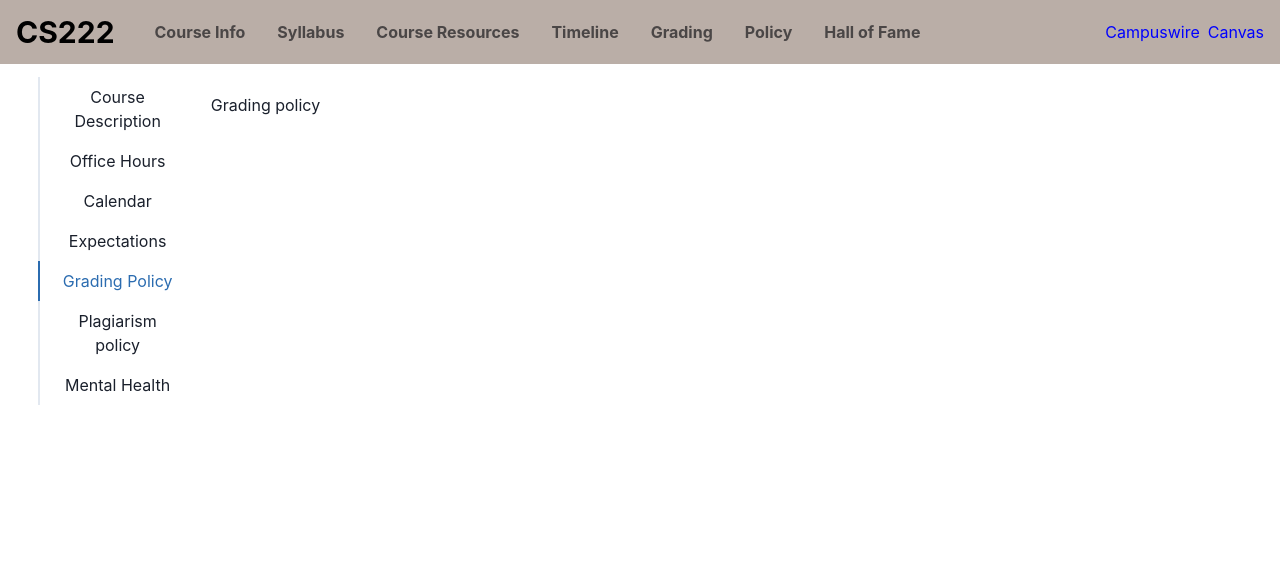
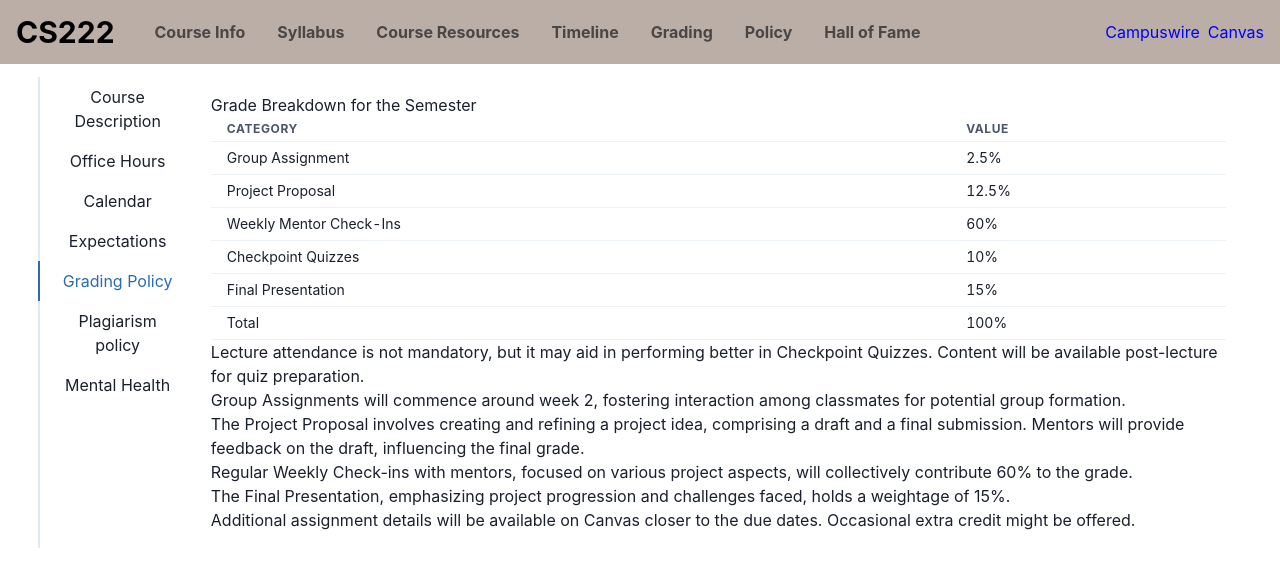
Before and after one commit to CS222-UIUC-INFRA/course-website, a Next.js app: page /course-info in a window 1280 px wide. Both pictures are taken after a click on the tab "Grading Policy". Shown: the top 586 px of the page. Built offline with nearby package versions, Linux system fonts and the light colour scheme.

Commit message:
add content

```diff
--- a/src/app/course-info/page.js
+++ b/src/app/course-info/page.js
@@ -1,4 +1,15 @@
 import { Tabs, TabList, TabPanels, Tab, TabPanel } from '@chakra-ui/react'
+import {
+    Table,
+    Thead,
+    Tbody,
+    Tfoot,
+    Tr,
+    Th,
+    Td,
+    TableCaption,
+    TableContainer,
+} from '@chakra-ui/react'
 export default function GradingPage() {
     return (
         <Tabs orientation='vertical'>
@@ -44,13 +55,115 @@ export default function GradingPage() {
                     <p>Expectations</p>
                 </TabPanel>
                 <TabPanel>
-                    <p>Grading policy</p>
+                    <div>
+                        <h1>Grade Breakdown for the Semester</h1>
+
+                        <TableContainer>
+                            <Table size='sm'>
+                                <Thead>
+                                    <Tr>
+                                        <Th>Category</Th>
+                                        <Th>Value</Th>
+                                    </Tr>
+                                </Thead>
+                                <Tbody>
+                                    <Tr>
+                                        <Td>Group Assignment</Td>
+                                        <Td>2.5%</Td>
+                                    </Tr>
+                                    <Tr>
+                                        <Td>Project Proposal</Td>
+                                        <Td>12.5%</Td>
+
+                                    </Tr>
+                                    <Tr>
+                                        <Td>Weekly Mentor Check-Ins </Td>
+                                        <Td>60%</Td>
+
+                                    </Tr>
+                                    <Tr><Td>Checkpoint Quizzes</Td><Td>10%</Td></Tr>
+                                    <Tr><Td>Final Presentation</Td><Td>15%</Td></Tr>
+                                    <Tr><Td>Total</Td><Td>100%</Td></Tr>
+                                </Tbody>
+                            </Table>
+                        </TableContainer>
+
+                        <p>
+                            Lecture attendance is not mandatory, but it may aid in performing better in Checkpoint Quizzes.
+                            Content will be available post-lecture for quiz preparation.
+                        </p>
+
+                        <p>
+                            Group Assignments will commence around week 2, fostering interaction among classmates for potential group formation.
+                        </p>
+
+                        <p>
+                            The Project Proposal involves creating and refining a project idea, comprising a draft and a final submission.
+                            Mentors will provide feedback on the draft, influencing the final grade.
+                        </p>
+
+                        <p>
+                            Regular Weekly Check-ins with mentors, focused on various project aspects, will collectively contribute 60% to the grade.
+                        </p>
+
+                        <p>
+                            The Final Presentation, emphasizing project progression and challenges faced, holds a weightage of 15%.
+                        </p>
+
+                        <p>
+                            Additional assignment details will be available on Canvas closer to the due dates. Occasional extra credit might be offered.
+                        </p>
+                    </div>
                 </TabPanel>
                 <TabPanel>
-                    <p>Plagiarism Policy</p>
+                    <div>
+                        <p>Your group members are the only ones permitted to develop and debug all work submitted unless otherwise directed in the course.</p>
+
+                        <p>You may have high-level discussions or discuss rules of language syntax with students outside of your group. However, the source code for your project may only be shown to people outside of your group or course staff until after the current semester has concluded.</p>
+
+                        <p>Your group may consult resources that help you attain a better conceptual understanding of a given problem and the techniques to solve it. However, you must clearly cite whatever outside material you introduce or adapt into your submission. For each coding check-in, any source code in your repository may contain up to 25% code from external sources. This code must be cited appropriately. This policy applies to any code copied from sites like StackOverflow and GeeksForGeeks and placed directly into your source code. It does not include the usage of open source libraries as project dependencies (e.g. web frameworks, JSON parsing libraries, etc.).</p>
+
+                        <p>You may use Large LanguageAI Models (e.g. Github Copilot, ChatGPT, and other models) in this class, with the following conditions:</p>
+                        <ul>
+                            <li>You must document their use in your code. Clearly describe which parts of your submitted code were generated automatically.</li>
+                            <li>Document when you used an AI model as part of your development process and how well it worked. Specifically, in your weekly PRs, describe if you used an AI model to assist in your initial design, initial implementation, developing test code, debugging code, or other software development process.</li>
+                        </ul>
+
+                        <p>The CS department expects you to be familiar with the CS department's Honor Code and the University expects you all to be familiar with Rule 33 in the Code of Policies and Regulations Applying to All Students. All parties involved in a violation of this policy will receive a 0 on that check-in and their final course grade reduced by one letter (e.g., A-B, B-C, etc.). A second offense will result in a failing grade for the class.</p>
+
+                        <p>In the event of an academic integrity violation, we will attempt to separately establish each person's involvement and appropriate sanctions separately. However, by default, all group members will receive the same penalty.</p>
+                    </div>
                 </TabPanel>
                 <TabPanel>
-                    <p>Mental Health</p>
+                    <div>
+                        <h1>Mental Health and Inclusivity Statements</h1>
+
+                        <h2>Statement on anti-racism and inclusivity</h2>
+                        <p>
+                            The intent of this section is to raise student and instructor awareness of the ongoing threat of bias and racism and of the need to take personal responsibility in creating an inclusive learning environment.
+                        </p>
+                        <p>
+                            The Grainger College of Engineering is committed to the creation of an anti-racist, inclusive community that welcomes diversity along a number of dimensions, including, but not limited to, race, ethnicity and national origins, gender and gender identity, sexuality, disability status, class, age, or religious beliefs. The College recognizes that we are learning together in the midst of the Black Lives Matter movement, that Black, Hispanic, and Indigenous voices and contributions have largely either been excluded from, or not recognized in, science and engineering, and that both overt racism and microaggressions threaten the well-being of our students and our university community.
+                        </p>
+                        <p>
+                            The effectiveness of this course is dependent upon each of us to create a safe and encouraging learning environment that allows for the open exchange of ideas while also ensuring equitable opportunities and respect for all of us. Everyone is expected to help establish and maintain an environment where students, staff, and faculty can contribute without fear of personal ridicule, or intolerant or offensive language. If you witness or experience racism, discrimination, microaggressions, or other offensive behavior, you are encouraged to bring this to the attention of the course director if you feel comfortable. You can also report these behaviors to the Bias Assessment and Response Team (BART) (<a href="https://bart.illinois.edu">https://bart.illinois.edu</a>). Based on your report, BART members will follow up and reach out to students to make sure they have the support they need to be healthy and safe. If the reported behavior also violates university policy, staff in the Office for Student Conflict Resolution may respond as well and will take appropriate action.
+                        </p>
+
+                        <h2>Statement on CS CARES and CS Values and Code of Conduct</h2>
+                        <p>
+                            All members of the Illinois Computer Science department - faculty, staff, and students - are expected to adhere to the CS Values and Code of Conduct. The CS CARES Committee is available to serve as a resource to help people who are concerned about or experience a potential violation of the Code. If you experience such issues, please contact the CS CARES Committee. The Instructors of this course are also available for issues related to this class.
+                        </p>
+
+                        <h2>Statement on mental health</h2>
+                        <p>
+                            Diminished mental health, including significant stress, mood changes, excessive worry, substance/alcohol abuse, or problems with eating and/or sleeping can interfere with optimal academic performance, social development, and emotional well-being. The University of Illinois offers a variety of confidential services including individual and group counseling, crisis intervention, psychiatric services, and specialized screenings at no additional cost. If you or someone you know experiences any of the above mental health concerns, it is strongly encouraged to contact or visit any of the University's resources provided below. Getting help is a smart and courageous thing to do -- for yourself and for those who care about you.
+                        </p>
+                        <ul>
+                            <li>Counseling Center: <a href="tel:217-333-3704">217-333-3704</a>, 610 East John Street Champaign, IL 61820</li>
+                            <li>McKinley Health Center: <a href="tel:217-333-2700">217-333-2700</a>, 1109 South Lincoln Avenue, Urbana, Illinois 61801</li>
+                            <li>University wellness center: <a href="https://wellness.illinois.edu/">https://wellness.illinois.edu/</a></li>
+                        </ul>
+                    </div>
                 </TabPanel>
             </TabPanels>
         </Tabs>
```
